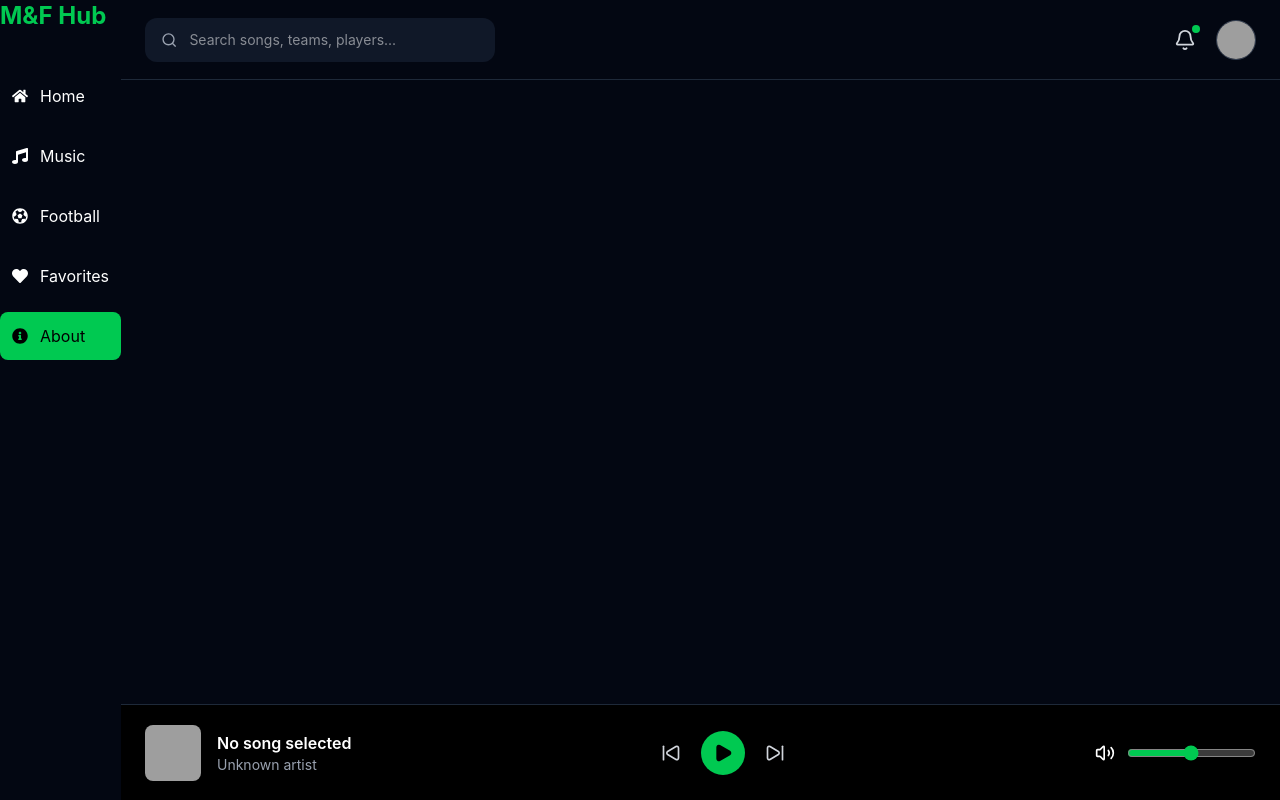
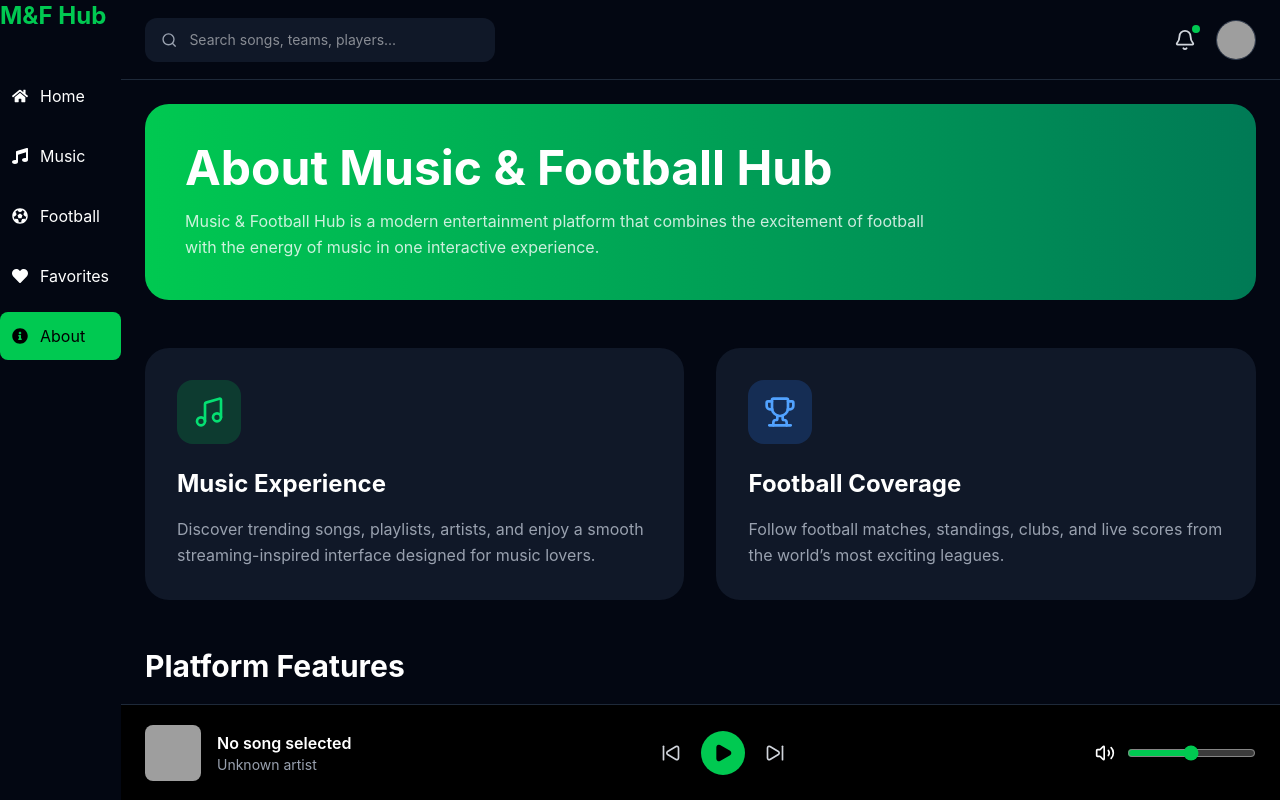
Before and after one commit to githua976-sys/Music-Football-Hub, a React (Vite) app: page /About in a window 1280 px wide. Built offline with nearby package versions, Linux system fonts and the light colour scheme; grey boxes are pictures that could not be loaded.

Commit message:
Add  AboutusPage.jsx

```diff
--- a/src/Pages/AboutusPage.jsx
+++ b/src/Pages/AboutusPage.jsx
@@ -1,10 +1,207 @@
-import React from 'react'
+import {
+  Music,
+  Trophy,
+  Headphones,
+  Goal,
+} from "lucide-react";
 
-function AboutusPage() {
+const AboutPage = () => {
   return (
-    <>
-    </>
-  )
-}
+    <div className="space-y-12">
 
-export default AboutusPage
+      {/* Hero Section */}
+      <section className="bg-gradient-to-r from-green-500 to-emerald-700 rounded-3xl p-10">
+
+        <h1 className="text-4xl md:text-5xl font-bold text-white">
+
+          About Music & Football Hub
+
+        </h1>
+
+        <p className="text-white/80 mt-4 max-w-3xl leading-relaxed">
+
+          Music & Football Hub is a modern entertainment platform
+          that combines the excitement of football with the energy
+          of music in one interactive experience.
+
+        </p>
+
+      </section>
+
+      {/* Mission */}
+      <section className="grid grid-cols-1 md:grid-cols-2 gap-8">
+
+        <div className="bg-gray-900 rounded-3xl p-8">
+
+          <div className="bg-green-500/20 w-fit p-4 rounded-2xl">
+
+            <Music className="text-green-400" size={32} />
+
+          </div>
+
+          <h2 className="text-2xl font-bold text-white mt-6">
+
+            Music Experience
+
+          </h2>
+
+          <p className="text-gray-400 mt-4 leading-relaxed">
+
+            Discover trending songs, playlists, artists, and enjoy
+            a smooth streaming-inspired interface designed for music lovers.
+
+          </p>
+
+        </div>
+
+        <div className="bg-gray-900 rounded-3xl p-8">
+
+          <div className="bg-blue-500/20 w-fit p-4 rounded-2xl">
+
+            <Trophy className="text-blue-400" size={32} />
+
+          </div>
+
+          <h2 className="text-2xl font-bold text-white mt-6">
+
+            Football Coverage
+
+          </h2>
+
+          <p className="text-gray-400 mt-4 leading-relaxed">
+
+            Follow football matches, standings, clubs, and live scores
+            from the world’s most exciting leagues.
+
+          </p>
+
+        </div>
+
+      </section>
+
+      {/* Features */}
+      <section>
+
+        <h2 className="text-3xl font-bold text-white mb-8">
+
+          Platform Features
+
+        </h2>
+
+        <div className="grid grid-cols-1 md:grid-cols-2 lg:grid-cols-4 gap-6">
+
+          {/* Feature 1 */}
+          <div className="bg-gray-900 rounded-2xl p-6">
+
+            <Headphones
+              className="text-green-400"
+              size={32}
+            />
+
+            <h3 className="text-xl font-semibold text-white mt-4">
+
+              Music Streaming
+
+            </h3>
+
+            <p className="text-gray-400 mt-3 text-sm">
+
+              Listen to trending tracks and explore artists.
+
+            </p>
+
+          </div>
+
+          {/* Feature 2 */}
+          <div className="bg-gray-900 rounded-2xl p-6">
+
+            <Goal
+              className="text-blue-400"
+              size={32}
+            />
+
+            <h3 className="text-xl font-semibold text-white mt-4">
+
+              Live Matches
+
+            </h3>
+
+            <p className="text-gray-400 mt-3 text-sm">
+
+              Stay updated with live football action.
+
+            </p>
+
+          </div>
+
+          {/* Feature 3 */}
+          <div className="bg-gray-900 rounded-2xl p-6">
+
+            <Music
+              className="text-pink-400"
+              size={32}
+            />
+
+            <h3 className="text-xl font-semibold text-white mt-4">
+
+              Playlists
+
+            </h3>
+
+            <p className="text-gray-400 mt-3 text-sm">
+
+              Create and manage your favorite music collections.
+
+            </p>
+
+          </div>
+
+          {/* Feature 4 */}
+          <div className="bg-gray-900 rounded-2xl p-6">
+
+            <Trophy
+              className="text-yellow-400"
+              size={32}
+            />
+
+            <h3 className="text-xl font-semibold text-white mt-4">
+
+              Team Tracking
+
+            </h3>
+
+            <p className="text-gray-400 mt-3 text-sm">
+
+              Follow your favorite football clubs and leagues.
+
+            </p>
+
+          </div>
+
+        </div>
+
+      </section>
+
+      {/* Footer Section */}
+      <section className="bg-gray-900 rounded-3xl p-10 text-center">
+
+        <h2 className="text-3xl font-bold text-white">
+
+          Built For Entertainment Lovers
+
+        </h2>
+
+        <p className="text-gray-400 mt-4 max-w-2xl mx-auto">
+
+          This project combines two passions — music and football —
+          into one modern dashboard experience powered by React and Tailwind CSS.
+
+        </p>
+
+      </section>
+
+    </div>
+  );
+};
+
+export default AboutPage;
```
